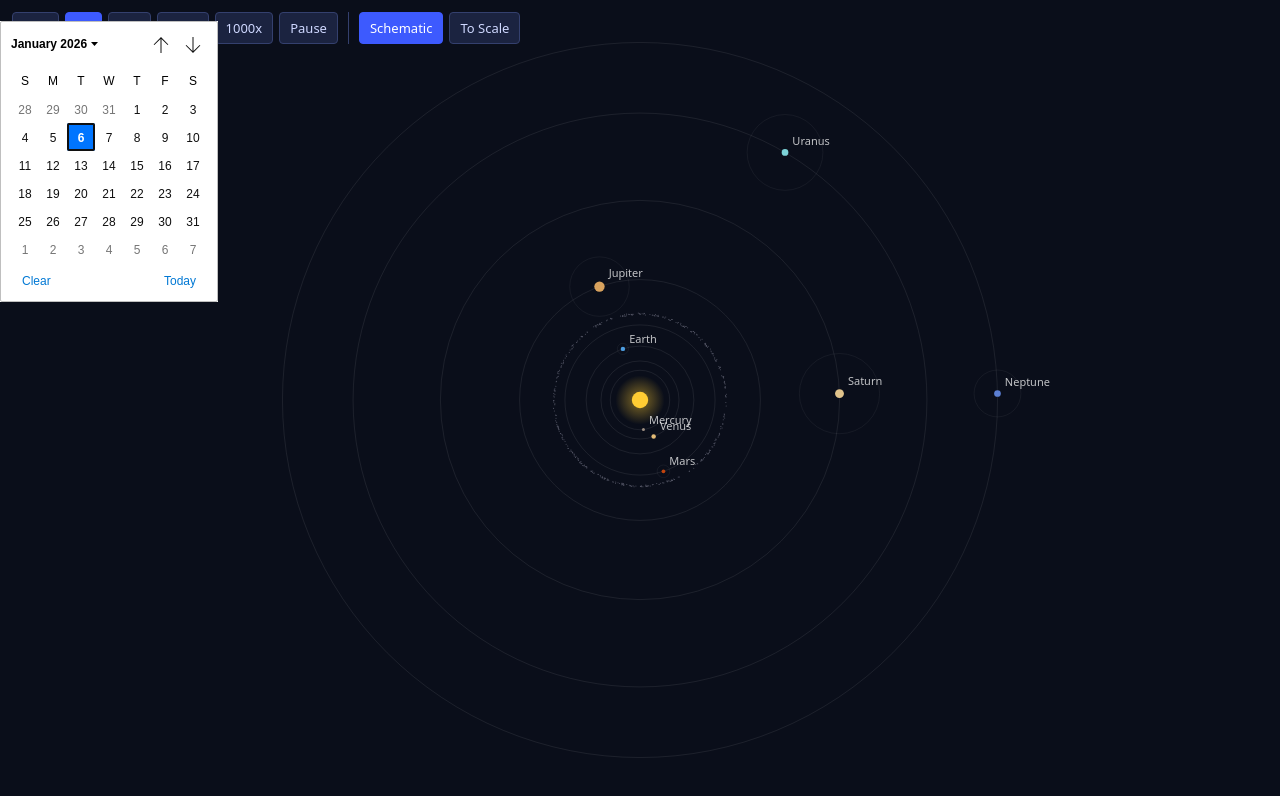
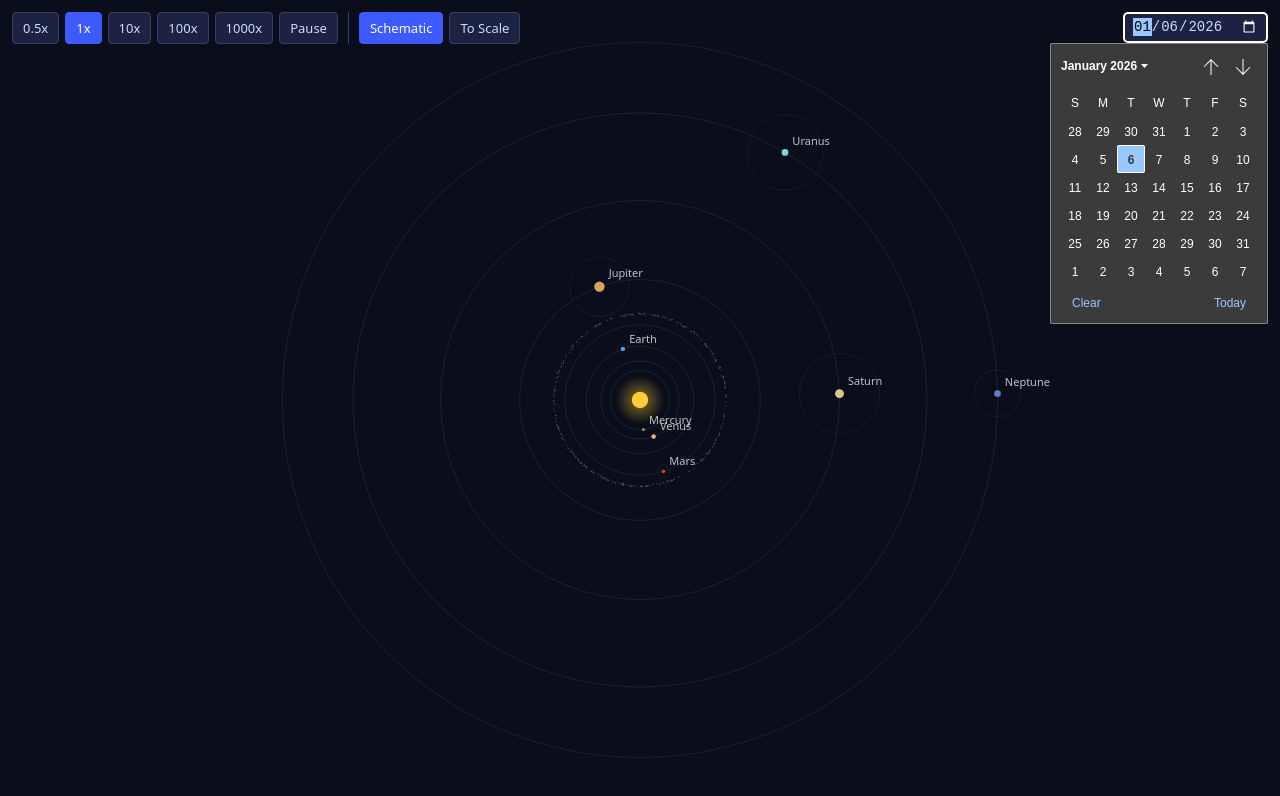
Before and after one commit to jazzyoki/solarsystem-simulation, a React (Vite) app: page / in a window 1280 px wide. Both pictures are taken after a click on the button "Simulation date, click to change". Shown: the top 796 px of the page. Built offline with nearby package versions, Linux system fonts and the light colour scheme.

Commit message:
feat: seek the simulation to a picked date and pause

```diff
--- a/src/App.tsx
+++ b/src/App.tsx
@@ -1,11 +1,12 @@
 import { useRef } from 'react';
 import { useSimulation } from './hooks/useSimulation';
+import { dateInputToSimDays } from './sim/formatDate';
 import { DateDisplay } from './ui/DateDisplay';
 import { Toolbar } from './ui/Toolbar';
 
 export default function App() {
   const canvasRef = useRef<HTMLCanvasElement | null>(null);
-  const { multiplier, paused, mode, date, setMultiplier, togglePause, setMode } =
+  const { multiplier, paused, mode, date, setMultiplier, togglePause, setMode, seekToDate } =
     useSimulation(canvasRef);
 
   return (
@@ -19,7 +20,7 @@ export default function App() {
         onTogglePause={togglePause}
         onSelectMode={setMode}
       />
-      <DateDisplay date={date} />
+      <DateDisplay date={date} onSelectDate={(value) => seekToDate(dateInputToSimDays(value))} />
     </div>
   );
 }
--- a/src/hooks/useSimulation.ts
+++ b/src/hooks/useSimulation.ts
@@ -162,5 +162,14 @@ export function useSimulation(canvasRef: React.RefObject<HTMLCanvasElement | nul
     setModeState(m);
   };
 
-  return { multiplier, paused, mode, date, setMultiplier, togglePause, setMode };
+  const seekToDate = (simDays: number) => {
+    const clock = simRef.current?.clock;
+    if (!clock) return;
+    clock.setSimDays(simDays);
+    clock.setPaused(true);
+    setPaused(true);
+    setDate(formatSimDate(simDays));
+  };
+
+  return { multiplier, paused, mode, date, setMultiplier, togglePause, setMode, seekToDate };
 }
--- a/src/styles.css
+++ b/src/styles.css
@@ -71,4 +71,23 @@ body,
   background: rgba(27, 35, 64, 0.8);
   padding: 6px 10px;
   border-radius: 4px;
+  border: none;
+  cursor: pointer;
 }
+
+.date-display:hover {
+  background: rgba(38, 48, 90, 0.9);
+}
+
+.date-input {
+  position: absolute;
+  top: 12px;
+  right: 12px;
+  color: #cfd8ff;
+  font: 14px/1.2 ui-monospace, monospace;
+  background: #1b2340;
+  border: 1px solid #34406e;
+  border-radius: 4px;
+  padding: 5px 9px;
+  color-scheme: dark;
+}
--- a/src/ui/DateDisplay.tsx
+++ b/src/ui/DateDisplay.tsx
@@ -2,7 +2,7 @@ import { useEffect, useRef, useState } from 'react';
 
 interface DateDisplayProps {
   date: string;
-  onSelectDate?: (value: string) => void;
+  onSelectDate: (value: string) => void;
 }
 
 export function DateDisplay({ date, onSelectDate }: DateDisplayProps) {
@@ -46,7 +46,7 @@ export function DateDisplay({ date, onSelectDate }: DateDisplayProps) {
       onChange={(e) => {
         const value = e.target.value;
         if (!value) return;
-        onSelectDate?.(value);
+        onSelectDate(value);
         setEditing(false);
       }}
       onBlur={() => setEditing(false)}
```
